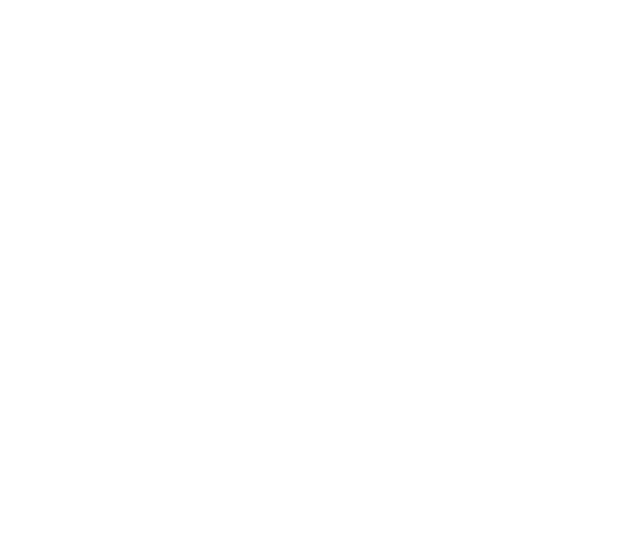
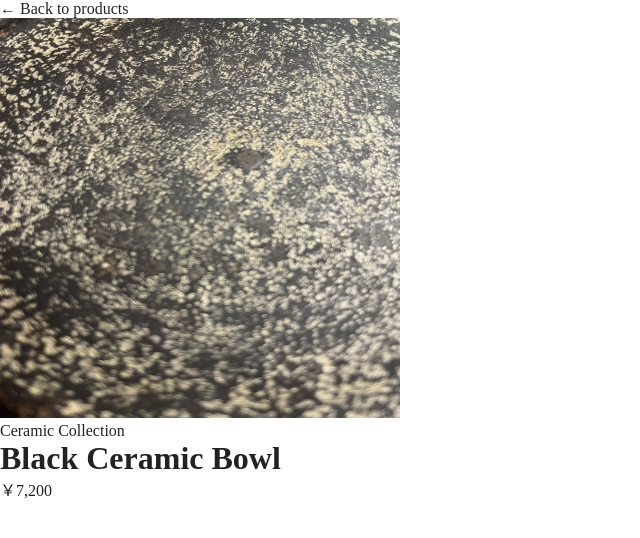
Before and after one commit to usamiyouhei/ceramic-store, a Next.js app: page /products/black-ceramic-bowl in a window 1280 px wide. Shown: the top 538 px of the page, without its empty margins (0-640 px from the left). Built offline with nearby package versions, Linux system fonts and the light colour scheme.

Commit message:
Update page.tsx

```diff
--- a/src/app/products/[id]/page.tsx
+++ b/src/app/products/[id]/page.tsx
@@ -2,6 +2,8 @@
 import { notFound } from "next/navigation";
 import styles from "./page.module.scss";
 import React from "react";
+import Link from "next/link";
+import Image from "next/image";
 type ProductPageProps = {
   params: Promise<{
     id: string;
@@ -16,5 +18,32 @@
   if (!product) {
     notFound();
   }
-  return <main className={styles.main}></main>;
+  return (
+    <main className={styles.main}>
+      <div className={styles.inner}>
+        <Link href="/" className={styles.backLink}>
+          ← Back to products
+        </Link>
+
+        <div className={styles.product}>
+          <div className={styles.imageWrapper}>
+            <Image
+              src={product.image}
+              alt={product.name}
+              width={400}
+              height={400}
+              priority
+            />
+          </div>
+          <div className={styles.content}>
+            <div className={styles.label}>Ceramic Collection</div>
+            <h1 className={styles.name}>{product.name}</h1>
+            <p className={styles.price}>
+              ￥{product.price.toLocaleString("ja-JP")}
+            </p>
+          </div>
+        </div>
+      </div>
+    </main>
+  );
 }
```
